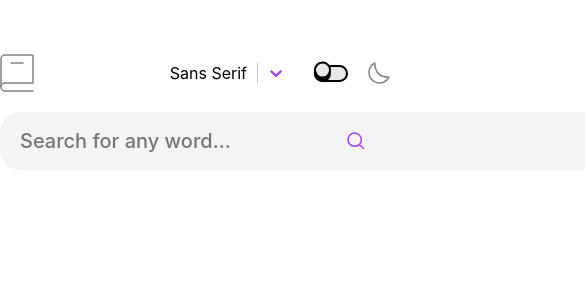
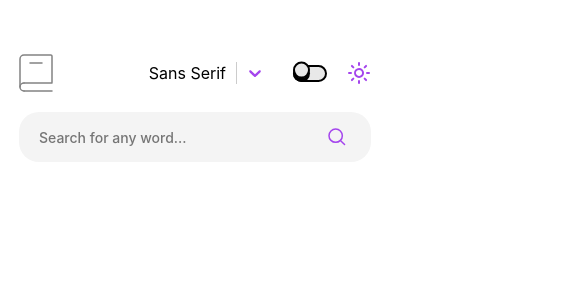
Before and after one commit to carp22/dictionary-web-app, a React (Vite) app: page / in a window 390 px wide. Shown: the top 300 px of the page, 585 px wide, since content can reach past the window. Built offline with nearby package versions, Linux system fonts and the light colour scheme.

Commit message:
app is finished, styles completed, mobile design done, new icons importes, tablerio icons used

```diff
--- a/package.json
+++ b/package.json
@@ -10,6 +10,7 @@
     "preview": "vite preview"
   },
   "dependencies": {
+    "@tabler/icons-react": "^2.23.0",
     "react": "^18.2.0",
     "react-dom": "^18.2.0",
     "react-select": "^5.7.3"
@@ -19,7 +20,7 @@
     "@types/react-dom": "^18.0.11",
     "@vitejs/plugin-react": "^4.0.0",
     "eslint": "^8.38.0",
-    "eslint-plugin-react": "^7.32.2",
+    "eslint-plugin-react": "^7.25.3",
     "eslint-plugin-react-hooks": "^4.6.0",
     "eslint-plugin-react-refresh": "^0.3.4",
     "vite": "^4.3.9"
--- a/src/components/Body/Body.css
+++ b/src/components/Body/Body.css
@@ -50,20 +50,10 @@ body{
     gap: 1rem;
 }
 .partofspeech-text::after{
-    /* content: "";
-    position: absolute;
-    margin-left: 20px;
-    max-width: inherit;
-    min-width: 20rem;
-    height: 1px;
-    background-color: #757575;
-    top: 1rem; */
-
     content: "";
     height: 0.3px;
     background-color: #757575;
     flex-grow: 1;
-
 }
 .word-partofspeech > p{
     font-size: 20px;
@@ -107,6 +97,7 @@ hr{
     display: flex;
     padding-block: 40px;
     align-items: center;
+    flex-wrap: wrap;
 }
 .word-source > h5{
     font-size: 14px;
@@ -123,5 +114,51 @@ hr{
 .word-source > a:hover{
     color: #A445ED;
     text-decoration: underline;
-    font-size: 14px;
 }
+
+@media screen and (max-width: 780px){
+    .dictionary-body{
+        width: 26rem;
+        margin-inline: auto auto;
+    }
+}
+@media screen and (max-width: 460px){
+    .dictionary-body{
+        width: 22rem;
+        margin-inline: auto auto;
+    }
+    .word-text{
+        font-size: 24px;
+        font-weight: 700;
+    }
+    .word-phonetic{
+        font-size: 14px;
+        font-weight: 500;
+    }
+    .word-partofspeech > p{
+        font-size: 14px;
+        padding: 0 0 16px;
+        color: #757575
+    }
+    .partofspeech-text{
+        font-size: 18px;
+        padding: 0 0 32px;;
+        font-weight: 700;
+        line-height: 1.1;
+        display: flex;
+        align-items: center;
+        gap: 1rem;
+    }
+    .word-meanings{
+        font-size: 14px;
+    }
+    .word-source > h5{
+        font-size: 10px;
+    }
+    .word-source > a{
+        font-size: 10px;
+    }
+    .word-example{
+        font-size: 12px;
+    }
+}
--- a/src/components/Body/index.jsx
+++ b/src/components/Body/index.jsx
@@ -33,7 +33,7 @@ function Body({ results }) {
   }
 
   return (
-    <div>
+    <div className='dictionary-body'>
       <section className='word-title'>
         <div className='meaning-found'>
           <h2 className='word-text'>{results[0]?.word}</h2>
--- a/src/components/Header/Header.css
+++ b/src/components/Header/Header.css
@@ -145,9 +145,10 @@ input:hover:checked + .slider:before {
 }
 
 .search-input{
+
     height: 58px;
     border-radius: 20px;
-    margin-inline:auto auto;
+    margin-inline:20px 20px;
     border-style: none;
     width: 46rem;
     background-color: var(--search_input_color);
@@ -158,6 +159,7 @@ input:hover:checked + .slider:before {
     font-size: 1.25rem;
     text-indent: 20px;
 }
+
 .search-input::placeholder{
     font-family: var(--body_font);
     font-weight: 500;
@@ -177,3 +179,30 @@ input:hover:checked + .slider:before {
 .search-btn{
     width: 20vh;
 }
+
+@media screen and (max-width: 780px){
+    .search-input{
+        width: 26rem;
+    }
+    .dictionary-header{
+        width: 26rem;
+        margin-inline: auto auto;
+    }
+}
+@media screen and (max-width: 460px){
+    .search-input{
+        width: 22rem;
+        height: 50px;
+        font-weight: 500;
+        font-size: 14px;
+        text-indent: 20px;
+    }
+    .dictionary-header{
+        width: 22rem;
+        margin-inline: auto auto;
+    }
+
+    .search-input::placeholder{
+        font-size: 14px;
+    }
+}
--- a/src/components/Header/index.jsx
+++ b/src/components/Header/index.jsx
@@ -1,8 +1,9 @@
 import React from 'react'
 import logo from "../../assets/images/logo.svg"
 import searchIcon from "../../assets/images/icon-search.svg"
-import arrowDown from "../../assets/images/icon-arrow-down.svg"
-import moon from "../../assets/images/icon-moon.svg"
+// import moon from "../../assets/images/icon-moon.svg"
+import { IconMoon } from '@tabler/icons-react';
+import { IconSunHigh  } from '@tabler/icons-react';
 import Select from 'react-select'
 import { useState } from 'react'
 import "./Header.css"
@@ -105,10 +106,12 @@ function Header({onSearch, selectFont, darkMode, lightMode, currentTheme}) {
               <input type="checkbox" onChange={handleToggle} defaultChecked={currentTheme === "dark"} />
               <span className="slider"></span>
             </label>
-            <img src={moon} alt="moon-logo" />
+            {currentTheme === "dark" ? <IconMoon color="#A445ED"/> : <IconSunHigh  color="#A445ED"/>}
           </div>
 
+
       </section>
+
         <form className='search-section' onSubmit={handleSubmit}>
           <input
             type="text"
```
Also changed, not shown: src/assets/images/icon-moon.svg, 1 other file (tests, documents, lock files or other folders).
